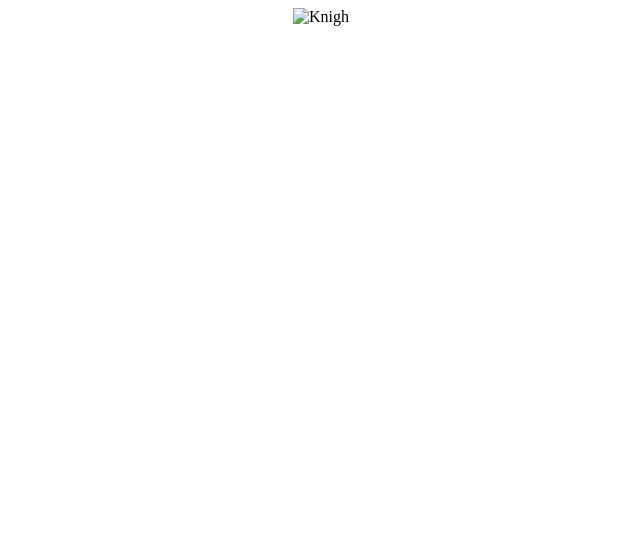
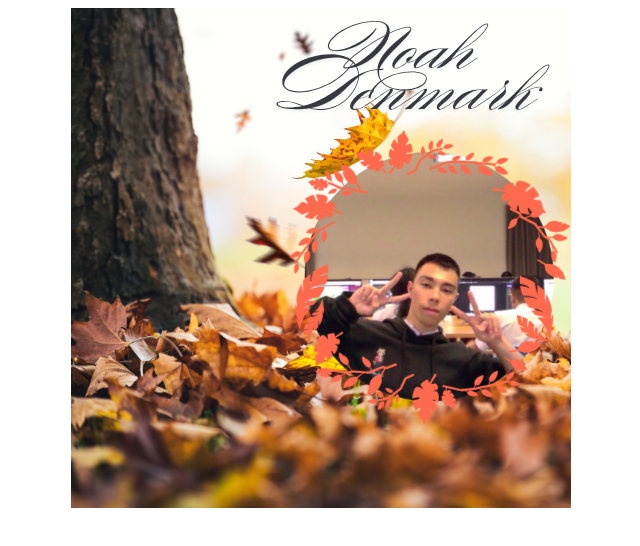
Before and after one commit to Knight98981/Knight, a plain HTML site: page index.html in a window 1280 px wide. Shown: the whole page, without its empty margins (319-959 px from the left). Drawn offline with Linux system fonts and the light colour scheme.

Commit message:
Add files via upload

```diff
--- a/index.html
+++ b/index.html
@@ -1 +1 @@
-<center><img scr="image/Noah.png" alt="Knigh"></center>
+<center><img src="image/Noah.png" alt="Knigh"></center>
```
